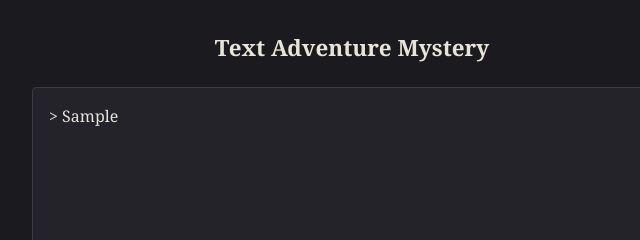
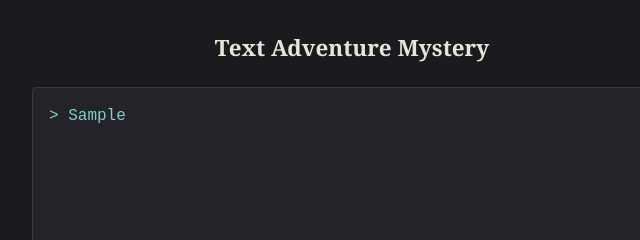
Before and after one commit to tatyanasasynuik/text-adventure-mystery, a plain HTML site: page frontend/index.html in a window 1280 px wide. Both pictures are taken after typing "Sample" into the empty fields and a click on the button "Go". Shown: the top 240 px of the page, 288-928 px from the left. Drawn offline with Linux system fonts and the light colour scheme; no server answers.

Commit message:
Style the echoed command line distinctly from narrative text
Echoed player input ("> look") now renders in monospace teal, vs. the
game's serif cream prose — visually separates what you typed from
what the game said, at a glance in the scrolling log.

```diff
--- a/frontend/game.js
+++ b/frontend/game.js
@@ -3,9 +3,10 @@ const form = document.getElementById("input-row");
 const input = document.getElementById("input");
 const roomName = document.getElementById("room-name");
 
-function appendLine(text) {
+function appendLine(text, className) {
   const p = document.createElement("p");
   p.textContent = text;
+  if (className) p.className = className;
   log.appendChild(p);
   log.scrollTop = log.scrollHeight;
 }
@@ -40,7 +41,7 @@ form.addEventListener("submit", (event) => {
   event.preventDefault();
   const text = input.value.trim();
   if (!text) return;
-  appendLine(`> ${text}`);
+  appendLine(`> ${text}`, "command");
   input.value = "";
   sendAction(text);
 });
--- a/frontend/style.css
+++ b/frontend/style.css
@@ -47,6 +47,11 @@ header h1 {
   margin: 0 0 0.75rem;
 }
 
+#log p.command {
+  font-family: "Courier New", Courier, monospace;
+  color: #7fd1c3;
+}
+
 #input-row {
   display: flex;
   gap: 0.5rem;
```
